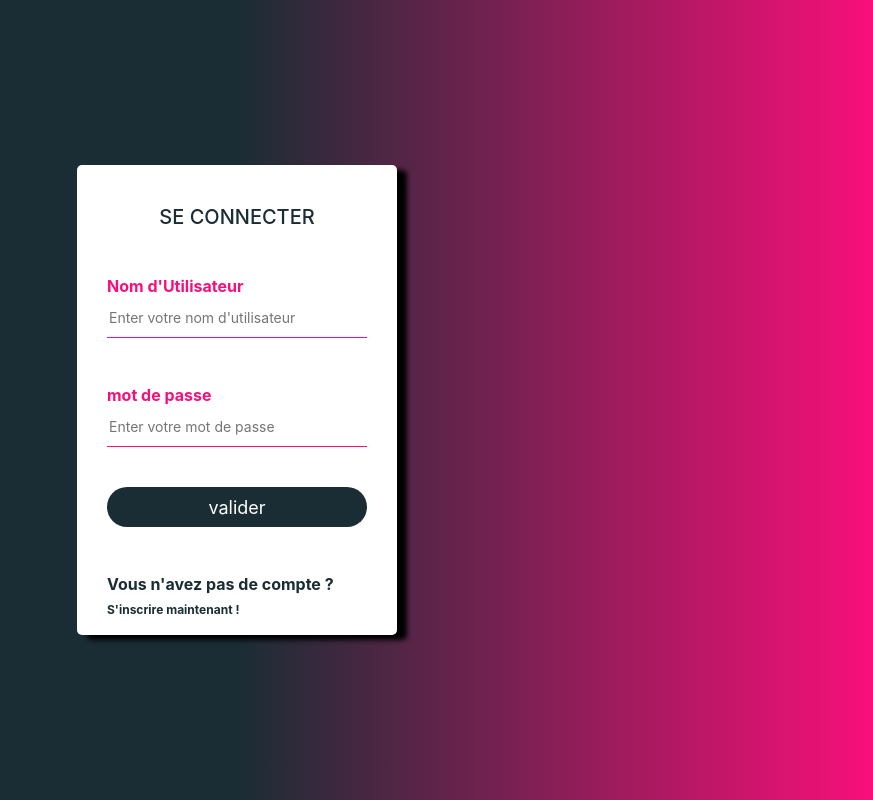
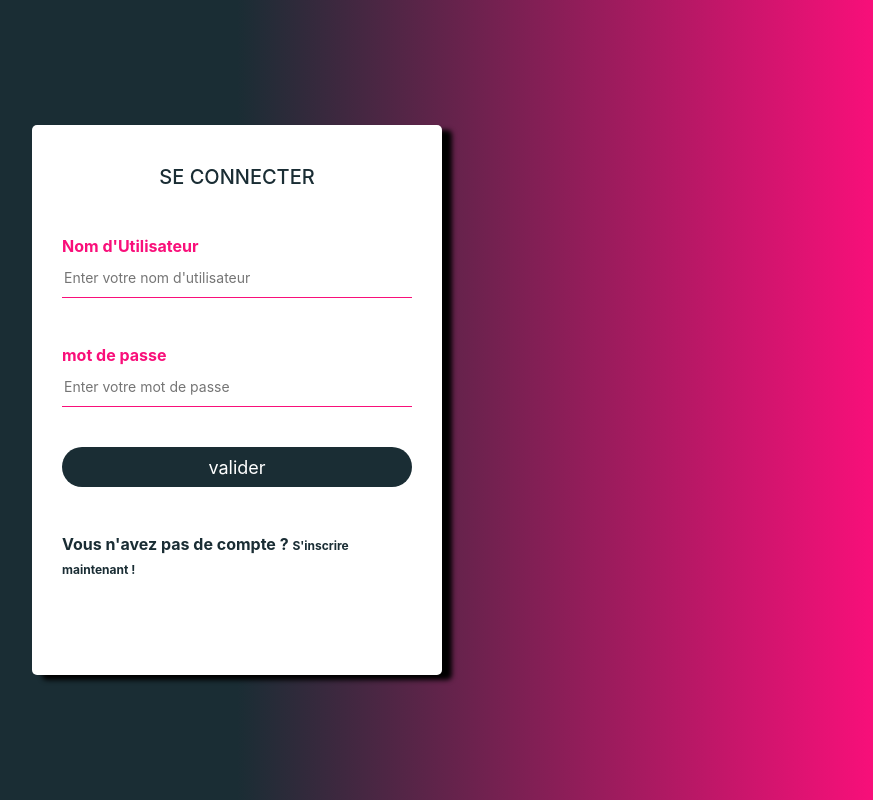
Before and after one commit to Nirdeo/LiveQuestion, a PHP site: page /connexion.php in a window 1280 px wide. Shown: the whole page, without its empty margins (403-1276 px from the left). Run offline with PHP 8.4, Linux system fonts and the light colour scheme.

Commit message:
ajustement

```diff
--- a/styles/connexionStyle.css
+++ b/styles/connexionStyle.css
@@ -10,8 +10,8 @@ body {
   background: linear-gradient(0.25turn, #1a2d34, #1a2d34, #f90f7a);
 }
 .loginBox {
-  width: 320px;
-  height: 470px;
+  width: 410px;
+  height: 550px;
   background: #fff;
   top: 50%;
   left: 50%;
--- a/styles/inscriptionStyle.css
+++ b/styles/inscriptionStyle.css
@@ -7,7 +7,7 @@ body {
   width: 100%;
   height: 100%;
   overflow: hidden;
-  background-color: #1a2d34;
+  background: linear-gradient(0.25turn, #1a2d34, #1a2d34, #f90f7a);
 }
 .fondDeConnexion {
   width: 100%;
@@ -16,7 +16,7 @@ body {
 }
 .loginBox {
   width: 500px;
-  height: 590px;
+  height: 600px;
   background: #fff;
   color: #f90f7a;
   top: 50%;
```
